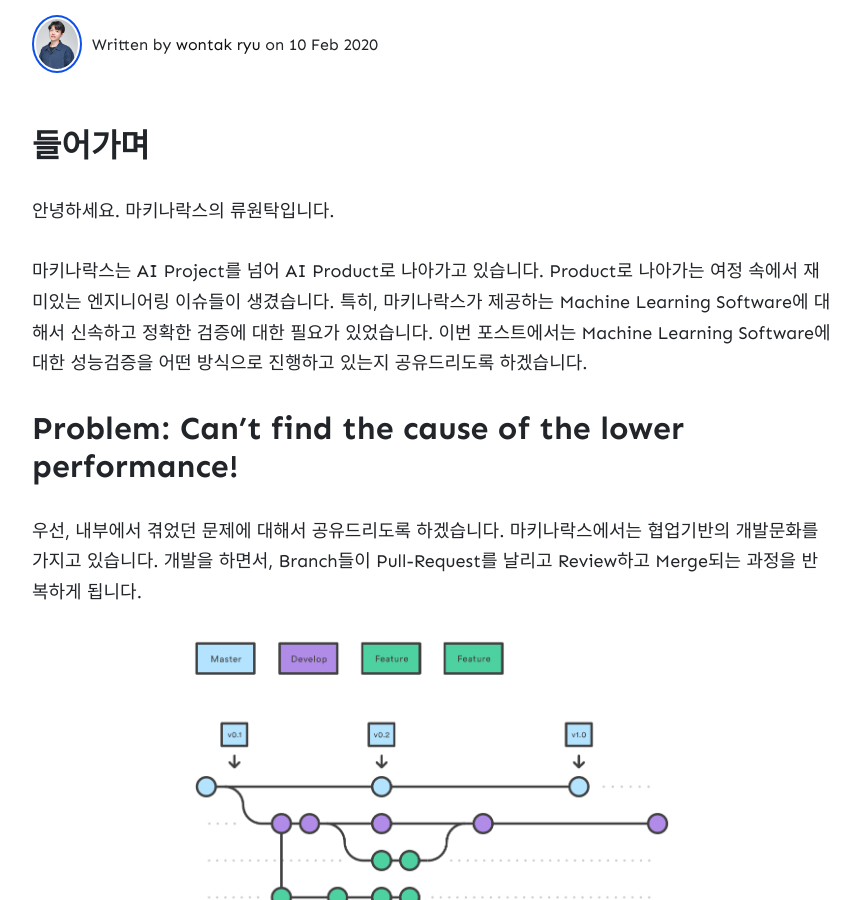
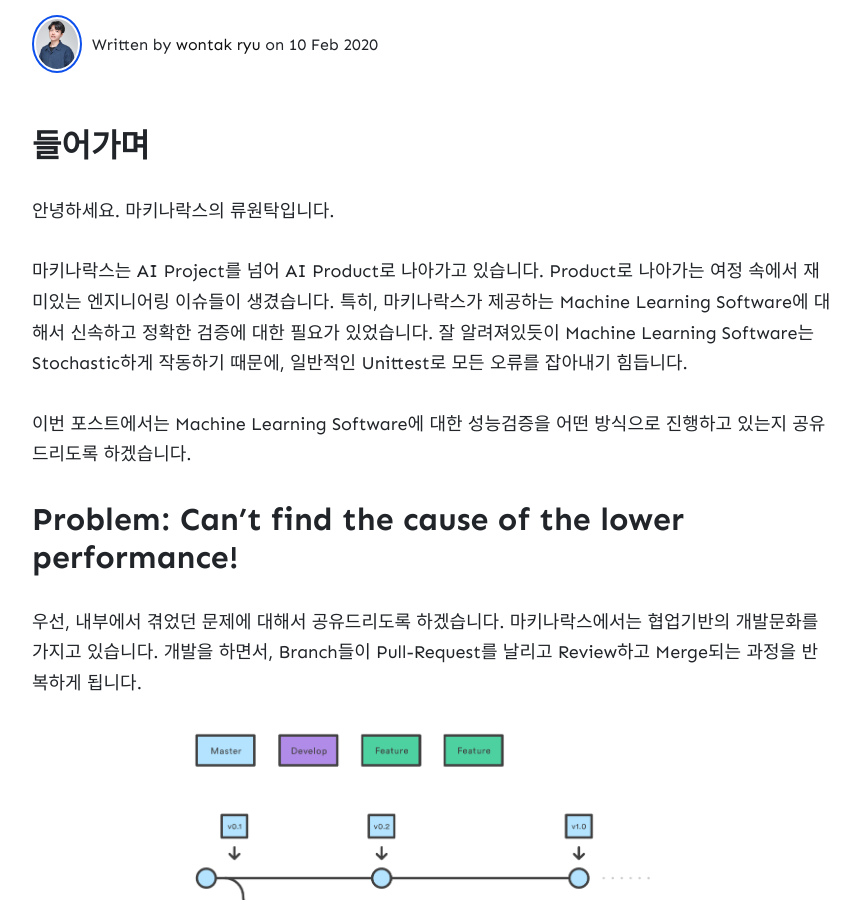
Before and after one commit to wowthemesnet/jekyll-theme-memoirs, a Jekyll site: the page built from _posts/2020-02-10-Performance-Test.md, in a window 1280 px wide and 900 px high, scrolled down 335 px. Shown: the whole window, without its empty margins (208-1068 px from the left). Built offline with Jekyll 4.4.1, drawn with Linux system fonts in a browser that asks for light colours; nearby versions of some CDN libraries; comment, search, counter and statistics services are not loaded.

Commit message:
feat: Add content

```diff
--- a/_posts/2020-02-10-Performance-Test.md
+++ b/_posts/2020-02-10-Performance-Test.md
@@ -11,7 +11,8 @@ image:
 안녕하세요. 마키나락스의 류원탁입니다.
 
 마키나락스는 AI Project를 넘어 AI Product로 나아가고 있습니다. Product로 나아가는 여정 속에서 재미있는 엔지니어링 이슈들이 생겼습니다.
-특히, 마키나락스가 제공하는 Machine Learning Software에 대해서 신속하고 정확한 검증에 대한 필요가 있었습니다.
+특히, 마키나락스가 제공하는 Machine Learning Software에 대해서 신속하고 정확한 검증에 대한 필요가 있었습니다. 잘 알려져있듯이 Machine Learning Software는 Stochastic하게 작동하기 때문에, 일반적인 Unittest로 모든 오류를 잡아내기 힘듭니다.
+
 이번 포스트에서는 Machine Learning Software에 대한 성능검증을 어떤 방식으로 진행하고 있는지 공유드리도록 하겠습니다.
 
 
```
